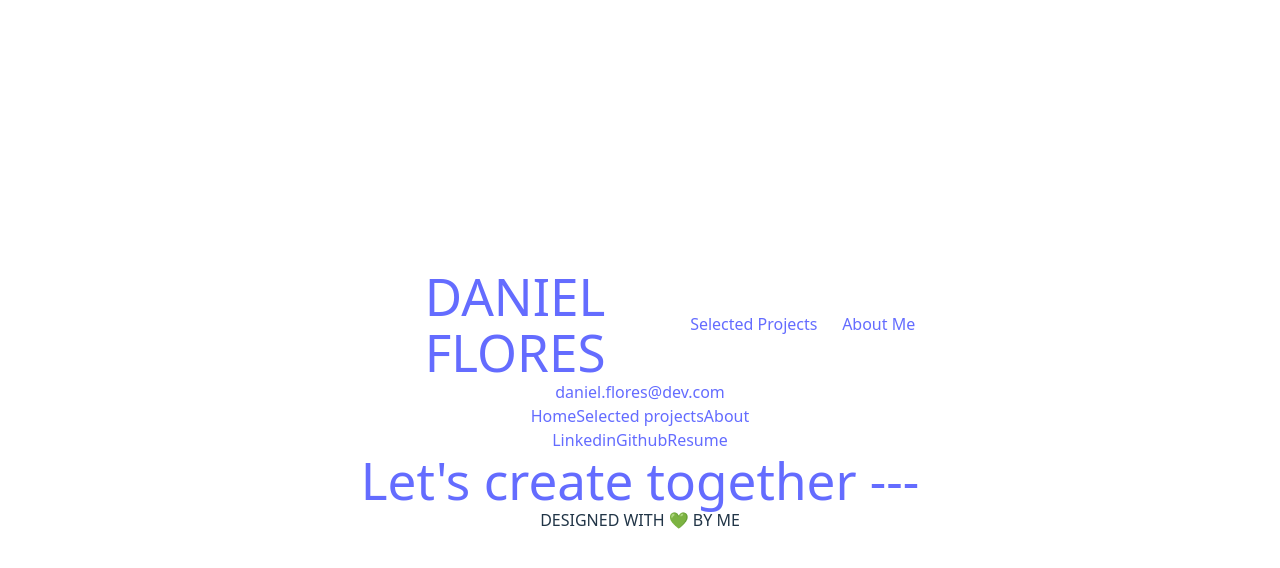
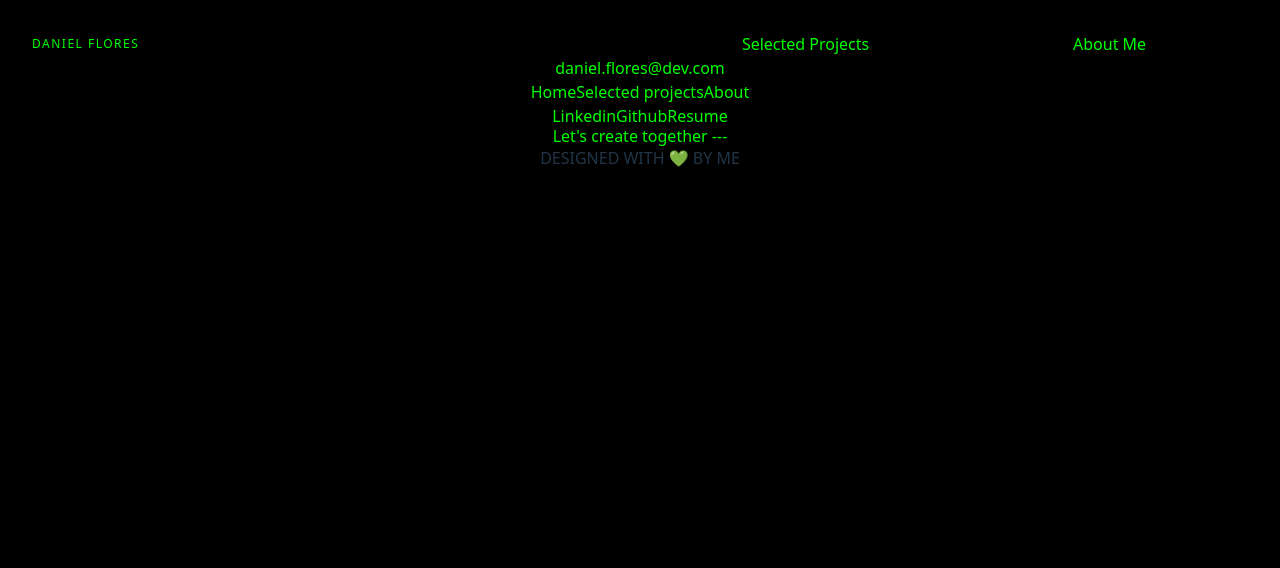
Before and after one commit to Devnielote/web-portfolio, a React (Vite) app: page / in a window 1280 px wide. Shown: the top 568 px of the page. Built offline with nearby package versions, Linux system fonts and the light colour scheme.

Commit message:
styles: add root styles

```diff
--- a/src/index.css
+++ b/src/index.css
@@ -13,27 +13,33 @@
   text-rendering: optimizeLegibility;
   -webkit-font-smoothing: antialiased;
   -moz-osx-font-smoothing: grayscale;
+
+  --terminal-black: #000000;
+  --green-phosphor: #00FF00;
+  --dark-green: #008000;
+  --gray-screen: #1A1A1A;
+  --bright-lime: #39FF14;
+  --ambert-atl: #FFBF00;
+
+  --font-terminal: 'IBM Plex Mono', 'Share Tech Mono', monospace;
 }
 
 a {
   font-weight: 500;
-  color: #646cff;
+  color: var(--green-phosphor);
   text-decoration: inherit;
 }
 a:hover {
-  color: #535bf2;
+  color:var(--dark-green);
 }
 
 body {
   margin: 0;
-  display: flex;
-  place-items: center;
-  min-width: 320px;
   min-height: 100vh;
+  background-color: var(--terminal-black);
 }
 
 h1 {
-  font-size: 3.2em;
   line-height: 1.1;
 }
 
@@ -68,3 +74,11 @@ button:focus-visible {
     background-color: #f9f9f9;
   }
 }
+
+@layer layout {
+  header {
+    .header_logo {
+      letter-spacing: 1.5px;
+    }
+  }
+}
```
